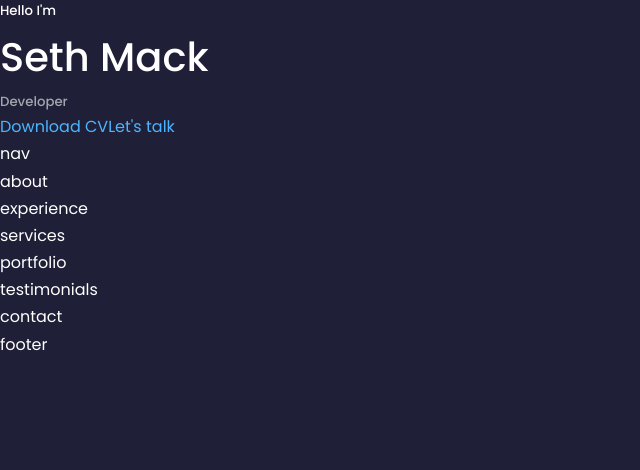
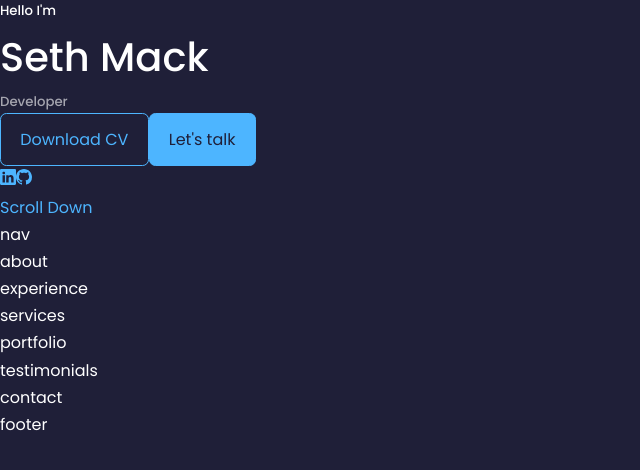
Before and after one commit to SethMack/portfolio-website, a React (Create React App) app: page / in a window 1280 px wide. Shown: the top 470 px of the page, without its empty margins (0-640 px from the left). Built offline with nearby package versions, Linux system fonts and the light colour scheme.

Commit message:
added functionality to header component

```diff
--- a/package.json
+++ b/package.json
@@ -8,6 +8,7 @@
     "@testing-library/user-event": "^13.5.0",
     "react": "^18.2.0",
     "react-dom": "^18.2.0",
+    "react-icons": "^4.10.1",
     "react-scripts": "5.0.1",
     "web-vitals": "^2.1.4"
   },
--- a/src/components/header/CTA.jsx
+++ b/src/components/header/CTA.jsx
@@ -5,8 +5,8 @@ import CV from '../../assets/CV.pdf'
 const CTA = () => {
   return (
     <div className='cta'>
-        <a href={CV} download>Download CV</a>
-        <a href="#contact">Let's talk</a>
+        <a href={CV} download className='btn'>Download CV</a>
+        <a href="#contact" className='btn btn-primary'>Let's talk</a>
     </div>
   )
 }
--- a/src/components/header/Header.jsx
+++ b/src/components/header/Header.jsx
@@ -1,6 +1,7 @@
 import React from 'react'
 import './header.css'
 import CTA from './CTA'
+import HeaderSocials from './HeaderSocials'
 
 const header = () => {
   return (
@@ -10,6 +11,14 @@ const header = () => {
         <h1>Seth Mack</h1>
         <h5 className="text-light">Developer</h5>
         <CTA />
+        <HeaderSocials />
+
+        <div className="me">
+          {/* <img src="" /> add image of self */}
+        </div>
+
+        <a href="#contact" className='scroll__down'>Scroll Down</a>
+
       </div>
     </header>
   )
--- /dev/null
+++ b/src/components/header/HeaderSocials.jsx
@@ -0,0 +1,15 @@
+import React from 'react'
+import {BsLinkedin} from 'react-icons/bs'
+import {BsGithub} from 'react-icons/bs'
+
+function HeaderSocials() {
+  return (
+    <div className='header__socials'>
+        <a href="https://www.linkedin.com/in/seth-mack-b6ba50217/" target="_blank"><BsLinkedin/></a>
+        <a href="https://github.com/SethMack" target="_blank"><BsGithub/></a>
+        <a href="" target="_blank"></a>
+    </div>
+  )
+}
+
+export default HeaderSocials
```
Also changed, not shown: 1 other file (tests, documents, lock files or other folders).
